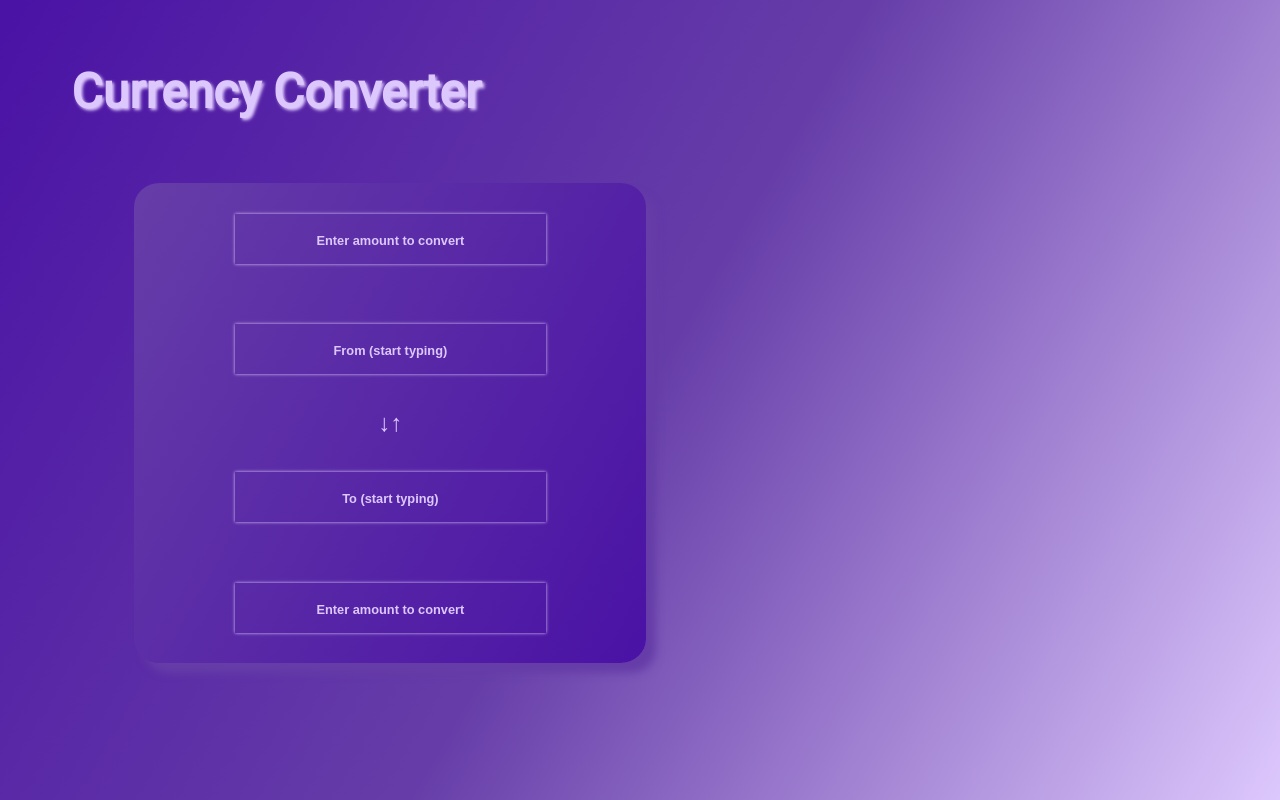
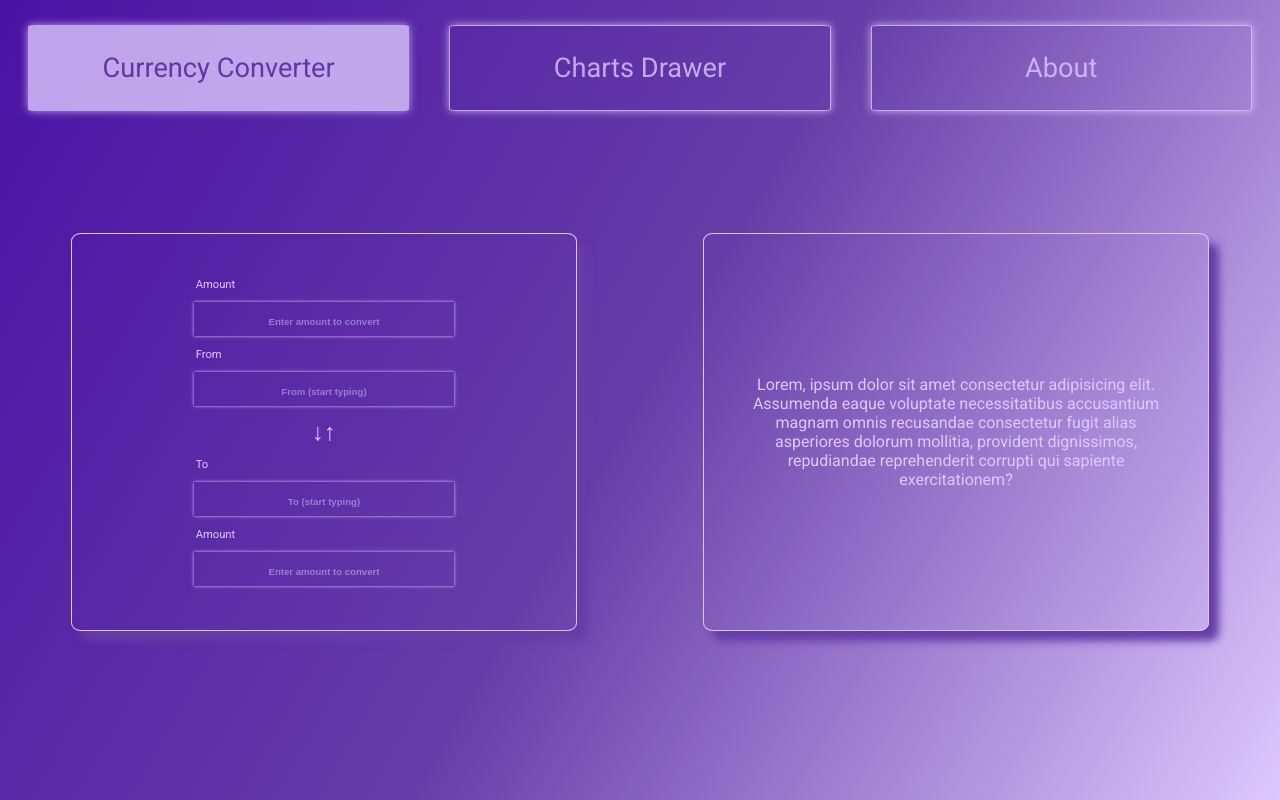
Before and after one commit to jatanski/ApiApp, a website built with webpack: page src/index.html in a window 1280 px wide. Built offline with nearby package versions, Linux system fonts and the light colour scheme.

Commit message:
change page layout, add menu

```diff
--- a/src/index.html
+++ b/src/index.html
@@ -8,17 +8,41 @@
     <link href="https://fonts.googleapis.com/css?family=Roboto&display=swap" rel="stylesheet">
   </head>
   <body>
+    <div class="wrapper">
 
-    <div class="title">Currency Converter</div>
-    <div class="currConverter">
-        <formm class="currConverterForm">
-          <input type: "number" class="formInput" placeholder="Enter amount to convert" name="amount" required>
-          <input type: "text" class="formInput" placeholder="From (start typing)" name="from" required>
-          <div class="arrows">↓↑</div>
-          <input type: "text" class="formInput" placeholder="To (start typing)" name="to" required>
-          <input type: "number" class="formInput" placeholder="Enter amount to convert" name="amount" required>
-        </form>
+      <div class="menuBar">
+          <div class="menuItem select">Currency Converter</div>
+          <div class="menuItem">Charts Drawer</div>
+          <div class="menuItem">About</div>
+      </div>
+
+      <div class="content">
+
+        <div class="box">
+            <formm class="currConverterForm">
+              <label for="amountFrom" class="inputLabel">Amount</label>
+              <input type: "number" id="amountFrom" class="formInput" placeholder="Enter amount to convert" name="" required>
+              <label for="currFrom" class="inputLabel">From</label>
+              <input type: "text" id="currFrom" class="formInput" placeholder="From (start typing)" name="" required>
+              <div class="arrows">↓↑</div>
+              <label for="toInput" class="inputLabel">To</label>
+              <input type: "text" id="toInput" class="formInput" placeholder="To (start typing)" name="" required>
+              <label for="amountTo" class="inputLabel">Amount</label>
+              <input type: "number" id="amountTo" class="formInput" placeholder="Enter amount to convert" name="" required>
+            </form>
+        </div>
+
+        <div class="box">
+          Lorem, ipsum dolor sit amet consectetur adipisicing elit. Assumenda eaque voluptate necessitatibus accusantium magnam omnis recusandae consectetur fugit alias asperiores dolorum mollitia, provident dignissimos, repudiandae reprehenderit corrupti qui sapiente exercitationem?
+
+        </div>
+
+      </div>
+
+
+
     </div>
+
 
   </body>
 </html>
--- a/src/scss/main.scss
+++ b/src/scss/main.scss
@@ -6,28 +6,95 @@ html{
     --text-color: rgb(221, 200, 253);
 
     background: linear-gradient(120deg, var(--main-color), var(--acc-color), var(--text-color));
+    background-attachment: fixed;
     font-family: 'Roboto', sans-serif;
 
     height: 100%;
     width: 100%;
 }
 
-.title{
-    margin: 5%;
-    font-size: 3rem;
-    color: var(--text-color);
-    text-shadow: 2px 2px .2rem var(--text-color);
-    font-weight: bold;
+.wrapper{
+    height: 100%;
+    width: 100%;
+    margin: 0;
+    padding: 0;
 }
 
-.currConverter{
-    height: 60vh;
-    width: 40vw;
+.menuBar{
+    position: sticky;
+    top: 2%;
+    left: 0;
+
+    display: flex;
+    justify-content: space-around;
+    align-items: center;
+
+    width: 100%;
+    height: 13vh;
+}
+
+.menuItem{
+    height: 80%;
+    width: 30%;
+    box-shadow: 0px 0px .2rem var(--main-color);
+    border: 0.5px solid var(--text-color);
+    opacity: .8;
+    border-radius: 2%;
+
+    display: flex;
+    justify-content: center;
+    align-items: center;
+
+    font-size: 1.7rem;
+    color: var(--text-color);
+    box-shadow: 0px 0px .5rem var(--text-color);
+}
+
+.menuItem:hover{
+    box-shadow: 0px 0px 2rem var(--text-color);
+}
+
+.select{
+    color: var(--acc-color);
+    background: var(--text-color);
+}
+
+.content{
+    height: 80vh;
+    width: 100%;
+
+    display: flex;
+    flex-direction: row;
+    justify-content: center;
+    align-items: center;
+}
+
+.box{
+    height: 50%;
+    width: 35%;
     margin: 0 10%;
+    padding: 3%;
 
-    border-radius: 5%;
+
+    border-radius: 2%;
     box-shadow: 10px 10px .5rem var(--acc-color);
-    background: linear-gradient(-60deg, var(--main-color), var(--acc-color));
+    background: none;
+    border: 0.5px solid var(--text-color);
+    margin: 5%;
+
+    display: flex;
+    align-items: center;
+    justify-content: center;
+
+    text-align: center;
+    color: var(--text-color);
+
+}
+
+.inputLabel{
+    font-size: .7rem;
+    align-self: flex-start;
+    margin: 0 20%;
 }
 
 .currConverterForm{
@@ -43,7 +110,6 @@ html{
 .formInput{
     width: 60%;
     height: 10%;
-    margin: 5%;
 
     font-size: 1.2rem;
     color: var(--text-color);
@@ -56,8 +122,9 @@ html{
 }
 
 .formInput::placeholder{
-    font-size: .8rem;
+    font-size: .6rem;
     color: var(--text-color);
+    opacity: .5;
 }
 
 .arrows{
```
